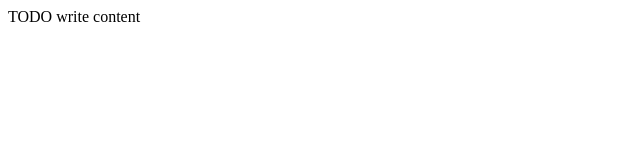
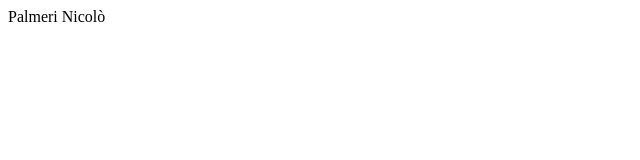
Before and after one commit to isisLuinoGitHub/4AI-GIT, a website: page public_html/index.html in a window 1280 px wide. Shown: the full height of the page, 0-640 px from the left. Drawn offline with Linux system fonts and the light colour scheme.

Commit message:
versione1

```diff
--- a/public_html/index.html
+++ b/public_html/index.html
@@ -10,6 +10,6 @@
         <meta name="viewport" content="width=device-width, initial-scale=1.0">
     </head>
     <body>
-        <div>TODO write content</div>
+        <div>Palmeri Nicolò</div>
     </body>
 </html>
```
